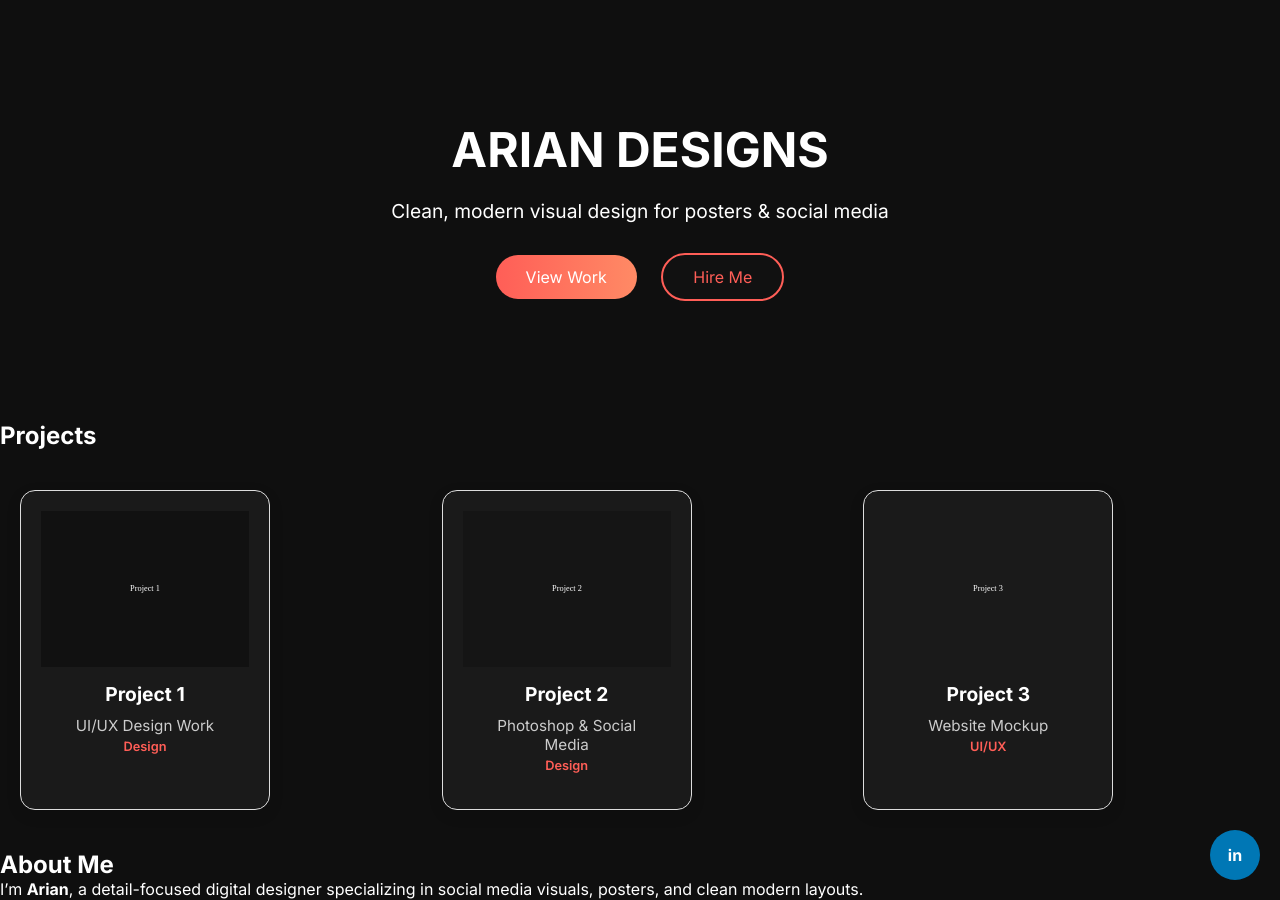
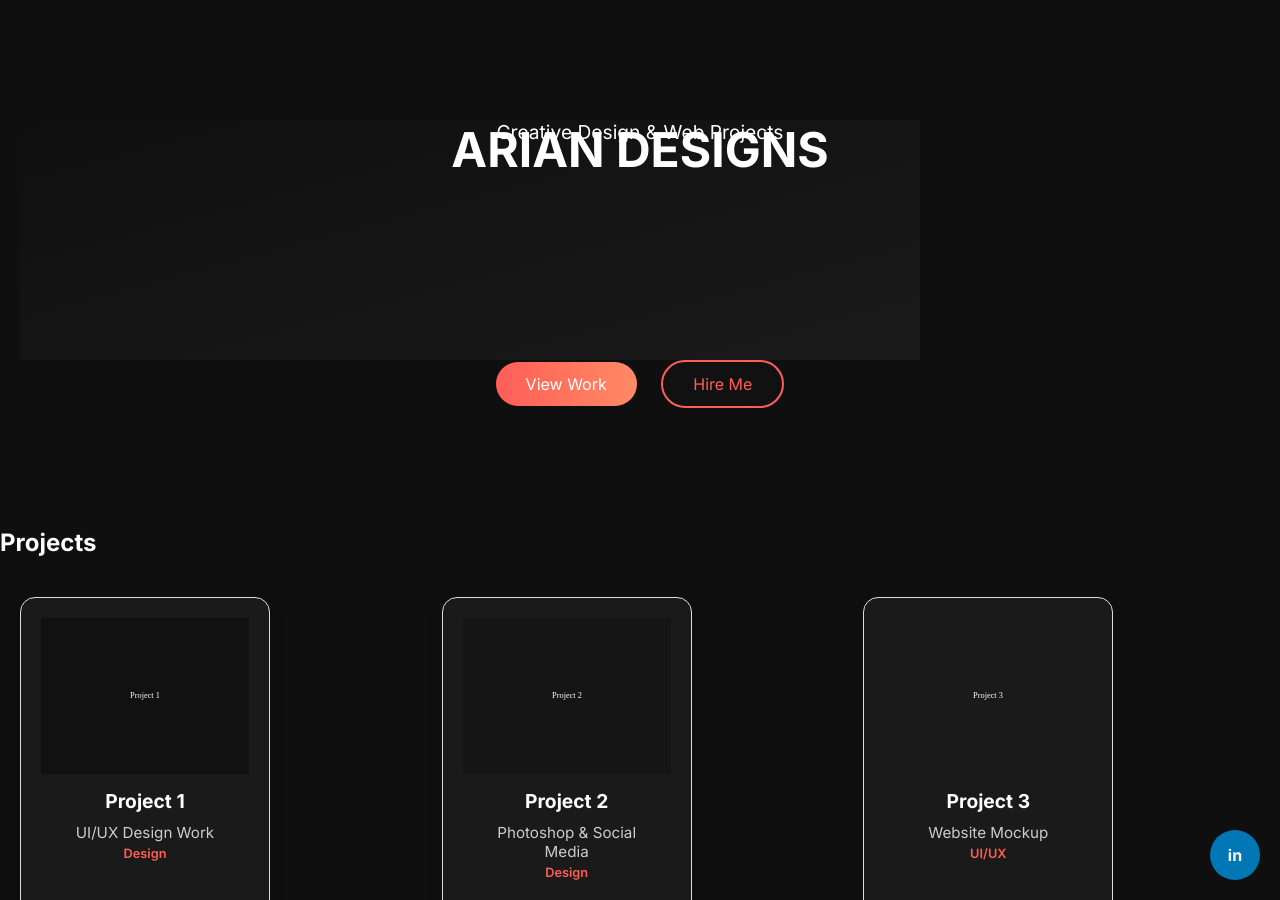
Before and after one commit to ariantechzone-stack/ariantechzone-stack.github.io, a Jekyll site: the page built from index.md, in a window 1280 px wide and 900 px high. Built offline with Jekyll 4.4.1, drawn with Linux system fonts in a browser that asks for light colours.

Commit message:
Update index.md

```diff
--- a/index.md
+++ b/index.md
@@ -4,9 +4,14 @@ title: ARIAN DESIGNS
 ---
 
 <!-- HERO SECTION -->
+
 <section class="hero" id="home">
-  <h1>ARIAN DESIGNS</h1>
-  <p id="hero-text">Clean, modern visual design for posters & social media</p>
+ <div class="hero">
+    <img src="{{ '/assets/images/hero-bg.svg' | relative_url }}" alt="Hero Background" class="parallax-layer" style="z-index:1;">
+    <h1 class="parallax-layer" style="z-index:2;">{{ site.title }}</h1>
+    <p class="parallax-layer" style="z-index:3;">Creative Design & Web Projects</p>
+</div>
+
   <div class="hero-actions">
     <a href="#projects" class="btn primary">View Work</a>
     <a href="https://www.linkedin.com/in/arian-varx-0660b539b" target="_blank" class="btn outline">Hire Me</a>
```
